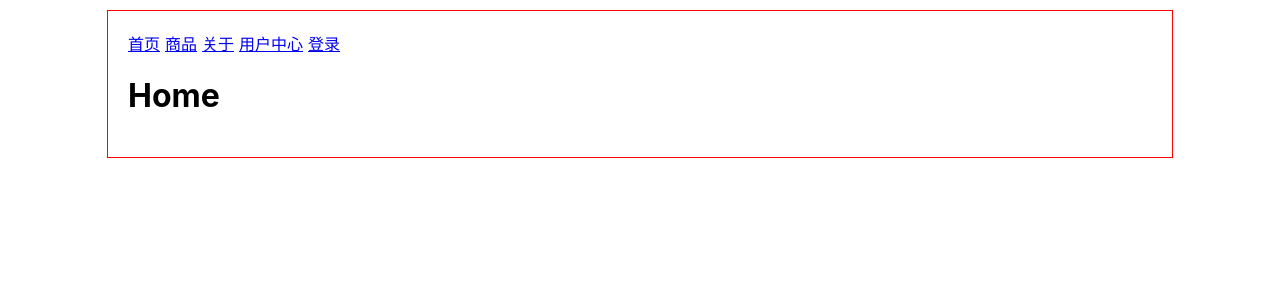
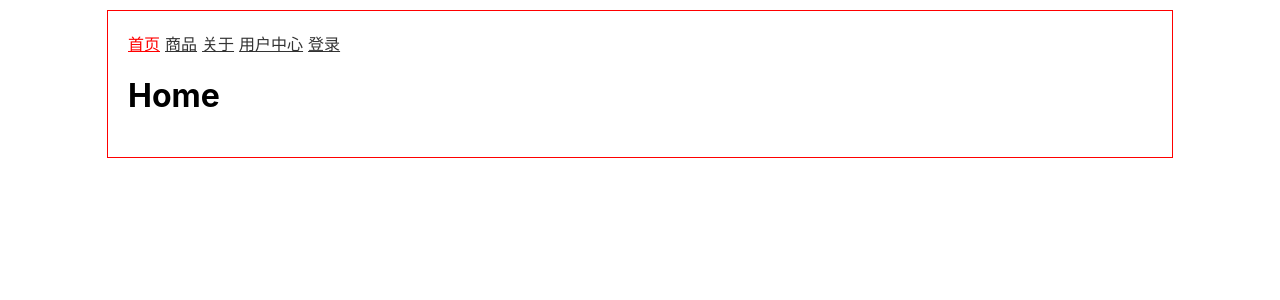
Before and after one commit to kizuner-bonely/oh-my-mini-react, a React (Vite) app: page / in a window 1280 px wide. Shown: the top 300 px of the page. Built offline with nearby package versions, Linux system fonts and the light colour scheme.

Commit message:
feat: 完成 NavLink

```diff
--- a/packages/router/Link/Link.tsx
+++ b/packages/router/Link/Link.tsx
@@ -1,14 +1,15 @@
-import type { MouseEvent } from 'react'
+import type { MouseEvent, CSSProperties } from 'react'
 import { useCallback } from 'react'
 import { useNavigate } from '../Navigate/useNavigate'
 
 type LinkProps = {
   to: string
   children: string
+  style?: CSSProperties
 }
 
 export function Link(props: LinkProps) {
-  const { children, to } = props
+  const { children, to, style } = props
 
   const navigate = useNavigate()
 
@@ -21,7 +22,7 @@ export function Link(props: LinkProps) {
   )
 
   return (
-    <a href={to} onClick={handleClick}>
+    <a href={to} onClick={handleClick} style={style}>
       {children}
     </a>
   )
--- /dev/null
+++ b/packages/router/Link/useMatch.ts
@@ -0,0 +1,13 @@
+import { useMemo } from 'react'
+import { matchPath } from 'react-router-dom'
+import { useLocation } from '../Routes/useLocation'
+
+type MatchPattern = {
+  path: string
+  end: boolean
+}
+
+export function useMatch(pattern: MatchPattern) {
+  const { pathname } = useLocation()
+  return useMemo(() => matchPath(pattern, pathname), [pathname, pattern])
+}
--- /dev/null
+++ b/packages/router/Link/useResolvedPath.ts
@@ -0,0 +1,5 @@
+import { useMemo } from 'react'
+
+export function useResolvedPath(to: string) {
+  return useMemo(() => ({ pathname: to, hash: '', search: '' }), [to])
+}
--- /dev/null
+++ b/packages/router/Link/ NavLink.tsx
@@ -0,0 +1,21 @@
+import { useResolvedPath } from './useResolvedPath'
+import { useMatch } from './useMatch'
+import { Link } from './Link'
+
+type NavLinkProps = {
+  to: string
+  children: string
+}
+
+export function NavLink(props: NavLinkProps) {
+  const { children, to } = props
+
+  const resolved = useResolvedPath(to)
+  const match = useMatch({ path: resolved.pathname, end: true })
+
+  return (
+    <Link style={{ color: match ? 'red' : '#333' }} to={to}>
+      {children}
+    </Link>
+  )
+}
--- a/packages/router/index.ts
+++ b/packages/router/index.ts
@@ -3,6 +3,7 @@ export { useLocation } from './Routes/useLocation'
 export { Routes } from './Routes/Routes'
 export { Route } from './Route/Route'
 export { Link } from './Link/Link'
+export { NavLink } from './Link/ NavLink'
 export { Outlet } from './Outlet/Outlet'
 export { Navigate } from './Navigate/Navigate'
 export { useNavigate } from './Navigate/useNavigate'
--- a/src/pages/routerExample/RouteGuard.tsx
+++ b/src/pages/routerExample/RouteGuard.tsx
@@ -6,6 +6,7 @@ import {
   Routes,
   Route,
   Link,
+  NavLink,
   Outlet,
   useNavigate,
   useParams,
@@ -73,11 +74,11 @@ export default function RouteGuardExample() {
 function Layout() {
   return (
     <div className={styles.layout}>
-      <Link to="/">首页</Link>
-      <Link to="/product">商品</Link>
-      <Link to="/about">关于</Link>
-      <Link to="/user">用户中心</Link>
-      <Link to="/login">登录</Link>
+      <NavLink to="/">首页</NavLink>
+      <NavLink to="/product">商品</NavLink>
+      <NavLink to="/about">关于</NavLink>
+      <NavLink to="/user">用户中心</NavLink>
+      <NavLink to="/login">登录</NavLink>
 
       <Outlet />
     </div>
```
